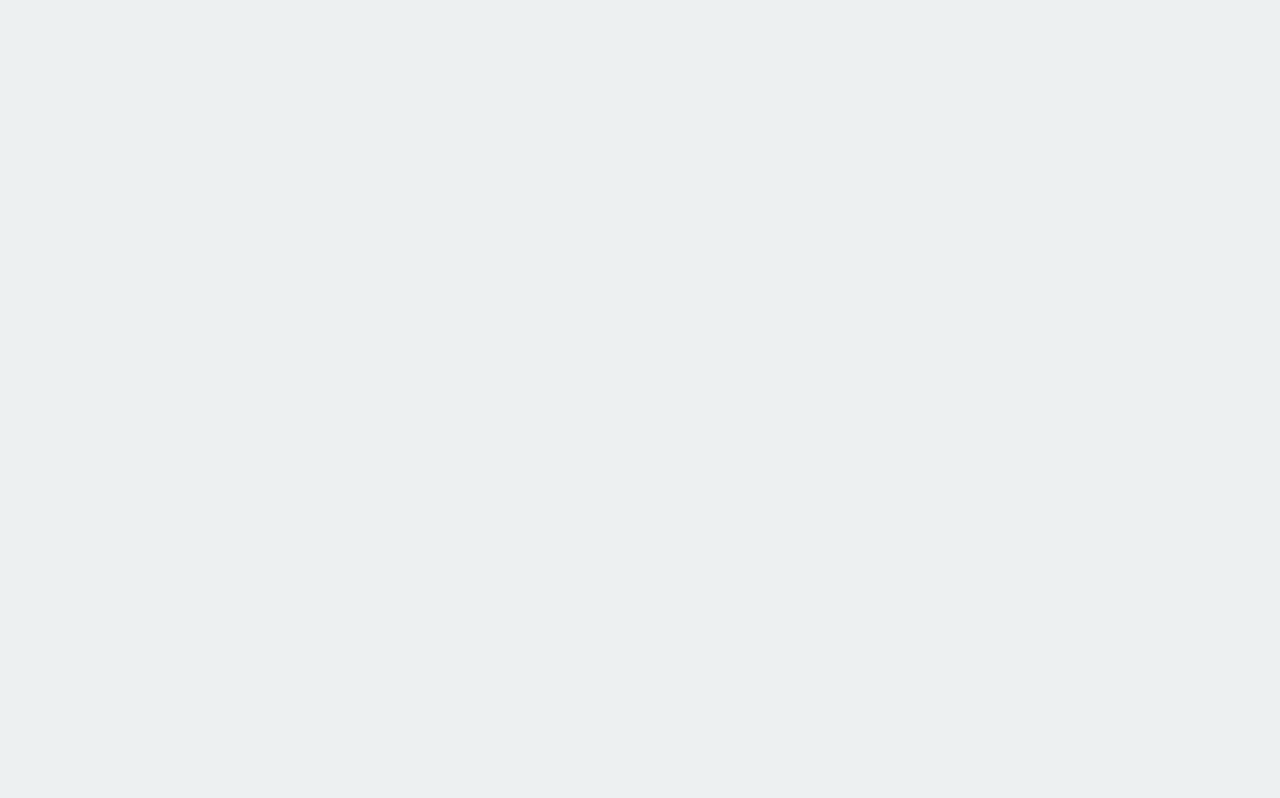
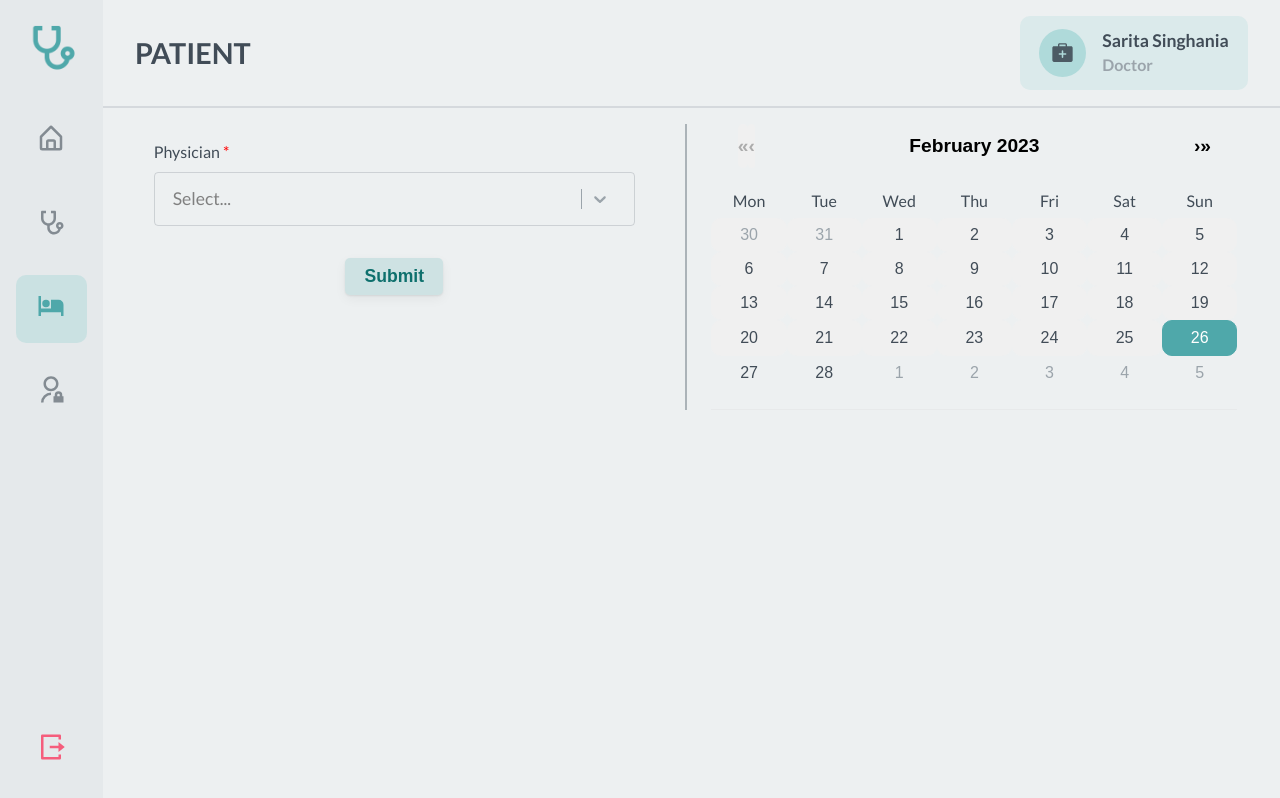
Before and after one commit to yatindra7/Sekhmet, a React (Vite) app in the folder frontend/: page /patient/1/schedule/1 in a window 1280 px wide. Before the commit this address had no page. Built offline with nearby package versions, Linux system fonts and the light colour scheme; sample sign-in values are in the browser's storage.

Commit message:
Schueduler page (wip);

```diff
--- a/frontend/package.json
+++ b/frontend/package.json
@@ -15,6 +15,7 @@
     "axios": "^1.3.4",
     "fuzzysort": "^2.0.4",
     "react": "^18.2.0",
+    "react-calendar": "^4.0.0",
     "react-dom": "^18.2.0",
     "react-icons": "^4.7.1",
     "react-router-dom": "^6.4.3",
@@ -24,6 +25,7 @@
   },
   "devDependencies": {
     "@types/react": "^18.0.22",
+    "@types/react-calendar": "^3.9.0",
     "@types/react-dom": "^18.0.7",
     "@types/react-table": "^7.7.14",
     "@typescript-eslint/eslint-plugin": "^5.41.0",
--- a/frontend/src/App.tsx
+++ b/frontend/src/App.tsx
@@ -9,6 +9,7 @@ import Login from './pages/Login';
 import AddPatient from './pages/AddPatient';
 import PatientDetails from './pages/PatientDetails';
 import AddUser from './pages/AddUser';
+import Scheduler from './pages/Scheduler';
 
 function App() {
   return (
@@ -23,7 +24,10 @@ function App() {
               <Route path="/patient">
                 <Route index element={<Patient />} />
                 <Route path="new" element={<AddPatient />} />
-                <Route path=":ssn" element={<PatientDetails />} />
+                <Route path=":ssn">
+                  <Route index element={<PatientDetails />} />
+                  <Route path="schedule/:type" element={<Scheduler />} />
+                </Route>
               </Route>
               <Route path="/admin">
                 <Route index element={<Admin />} />
--- a/frontend/src/pages/PatientDetails.tsx
+++ b/frontend/src/pages/PatientDetails.tsx
@@ -1,5 +1,5 @@
 import { useEffect, useState } from 'react';
-import { useParams } from 'react-router-dom';
+import { useNavigate, useParams } from 'react-router-dom';
 import { PatientType } from '../types';
 import { AiFillHome } from 'react-icons/ai';
 import { RiStethoscopeFill } from 'react-icons/ri';
@@ -9,6 +9,7 @@ import Procedure from '../components/Procedure';
 
 function PatientDetails() {
   const params = useParams();
+  const navigate = useNavigate();
 
   const [patientData, setPatientData] = useState<PatientType>();
 
@@ -52,7 +53,12 @@ function PatientDetails() {
           </div>
         </div>
         <div className="tests">
-          <div className="title">Procedures and tests</div>
+          <div className="top-bar">
+            <div className="title">Procedures and tests</div>
+            <button type="button" className="add-btn" onClick={() => navigate('schedule/test')}>
+              Add +
+            </button>
+          </div>
           <div className="list">
             {Procedures.map((procedure) => (
               <Procedure key={procedure.procedureID} data={procedure} />
@@ -61,7 +67,12 @@ function PatientDetails() {
         </div>
       </div>
       <div className="panel appointment">
-        <div className="title">Appointments</div>
+        <div className="top-bar">
+          <div className="title">Appointments</div>
+          <button type="button" className="add-btn" onClick={() => navigate('schedule/appointment')}>
+            Add +
+          </button>
+        </div>
         <div className="list">
           {Appointments.map((appointment) => (
             <Appointment key={appointment.appointmentID} data={appointment} />
--- /dev/null
+++ b/frontend/src/pages/Scheduler.tsx
@@ -0,0 +1,78 @@
+import { useEffect, useState } from 'react';
+import { useNavigate, useParams } from 'react-router-dom';
+import { useForm } from '../hooks/useForm';
+import { SchedulerFormType } from '../types';
+import { AiOutlineLoading } from 'react-icons/ai';
+import Select from 'react-select';
+import { Physicians, Procedures } from '../data';
+import CalendarComponent from 'react-calendar';
+
+function Scheduler() {
+  const params = useParams();
+  const navigate = useNavigate();
+
+  const [type, setType] = useState<string>('test');
+  const [date, setDate] = useState<Date>(new Date());
+  const [isSubmitLoading, setIsSubmitLoading] = useState(false);
+
+  useEffect(() => {
+    if (params.type) setType(params.type);
+  }, [params.type]);
+
+  const onSubmit = (data: SchedulerFormType) => {
+    setIsSubmitLoading(true);
+    console.log(data);
+    setIsSubmitLoading(false);
+    navigate(`/patient/${params.ssn}`);
+  };
+
+  const { handleSubmit, handleChange, changeValue, data, errors } = useForm<SchedulerFormType>({
+    validations: {},
+    onSubmit: () => onSubmit(data),
+  });
+
+  return (
+    <div className="scheduler">
+      <div className="panel">
+        <form onSubmit={handleSubmit}>
+          <div className="item-group">
+            <div className="form-item form-item-long required">
+              <div className="label">Physician</div>
+              <Select
+                options={Physicians.map((physician) => {
+                  return { value: physician.employeeID, label: physician.name };
+                })}
+                onChange={(selectedPhysician) => changeValue('physician')(selectedPhysician?.value)}
+                classNamePrefix="custom-select"
+              />
+              {errors.physician && <div className="error">{errors.physician}</div>}
+            </div>
+          </div>
+          {type === 'test' && (
+            <div className="item-group">
+              <div className="form-item form-item-long required">
+                <div className="label">Procedure/Test</div>
+                <Select
+                  options={Procedures.map((procedure) => {
+                    return { value: procedure.procedureID, label: procedure.name };
+                  })}
+                  onChange={(selectedProcedure) => changeValue('procedure')(selectedProcedure?.value)}
+                  classNamePrefix="custom-select"
+                />
+                {errors.procedure && <div className="error">{errors.procedure}</div>}
+              </div>
+            </div>
+          )}
+          <button className="submit" disabled={isSubmitLoading} type="submit">
+            Submit {isSubmitLoading && <AiOutlineLoading size={15} />}
+          </button>
+        </form>
+      </div>
+      <div className="panel">
+        <CalendarComponent minDate={new Date()} value={date} onChange={(date: Date) => setDate(date)} />
+      </div>
+    </div>
+  );
+}
+
+export default Scheduler;
--- /dev/null
+++ b/frontend/src/styles/calendar.scss
@@ -0,0 +1,147 @@
+//Many of the below styles are taken from the react-calendar package itself and changed according to our needs.
+
+.react-calendar {
+  width: 98%;
+  line-height: 1.125em;
+  display: flex;
+  flex-direction: column;
+  align-items: center;
+  padding-bottom: 1.2rem;
+  border-bottom: 1px solid rgba(#ccc, 0.2);
+
+  button {
+    background: none;
+    margin: 0;
+    border: 0;
+    outline: none;
+    border-radius: 10px;
+    font-size: 1rem;
+  }
+}
+
+.react-calendar--doubleView {
+  width: 700px;
+}
+
+.react-calendar--doubleView .react-calendar__viewContainer {
+  display: flex;
+  margin: -0.5em;
+}
+
+.react-calendar--doubleView .react-calendar__viewContainer > * {
+  width: 50%;
+  margin: 0.5em;
+}
+
+.react-calendar,
+.react-calendar *,
+.react-calendar *:before,
+.react-calendar *:after {
+  -moz-box-sizing: border-box;
+  -webkit-box-sizing: border-box;
+  box-sizing: border-box;
+}
+
+.react-calendar button:enabled:hover {
+  cursor: pointer;
+}
+
+.react-calendar__navigation {
+  display: flex;
+  justify-content: center;
+  height: 44px;
+  margin-bottom: 1em;
+  width: 90%;
+
+  button {
+    font-size: 1.2rem;
+    font-weight: 600;
+  }
+}
+
+.react-calendar__navigation button:disabled {
+  background-color: #f0f0f0;
+}
+
+.react-calendar__navigation button:enabled:hover,
+.react-calendar__navigation button:enabled:focus {
+  background-color: #e6e6e6;
+}
+
+.react-calendar__month-view__weekdays {
+  text-align: center;
+  font-weight: 500;
+
+  abbr {
+    text-decoration: none;
+  }
+}
+
+.react-calendar__month-view__weekdays__weekday {
+  padding: 0.5rem;
+}
+
+.react-calendar__month-view__weekNumbers .react-calendar__tile {
+  display: flex;
+  align-items: center;
+  justify-content: center;
+  font-weight: bold;
+}
+
+.react-calendar__month-view__days__day--neighboringMonth {
+  color: $text-light !important;
+}
+
+.react-calendar__year-view .react-calendar__tile,
+.react-calendar__decade-view .react-calendar__tile,
+.react-calendar__century-view .react-calendar__tile {
+  padding: 2em 0.5em;
+}
+
+.react-calendar__tile {
+  padding: 0.5rem 0.8rem;
+  background: none;
+  text-align: center;
+  color: $text;
+}
+
+.react-calendar__tile:disabled {
+  background-color: #f0f0f0;
+}
+
+.react-calendar__tile:enabled:hover,
+.react-calendar__tile:enabled:focus {
+  background-color: #e6e6e6;
+}
+
+.react-calendar__tile--now {
+  border: 1px solid $primary !important;
+}
+
+.react-calendar__tile--now:enabled:hover,
+.react-calendar__tile--now:enabled:focus {
+  background: #ffffa9;
+}
+
+.react-calendar__tile--hasActive {
+  background: $primary;
+}
+
+.react-calendar__tile--hasActive:enabled:hover,
+.react-calendar__tile--hasActive:enabled:focus {
+  background: #a9d4ff;
+}
+
+.react-calendar__tile--active {
+  background: $primary !important;
+  color: white;
+}
+
+.react-calendar__tile--active:enabled:hover,
+.react-calendar__tile--active:enabled:focus {
+  background: $primary;
+}
+
+.react-calendar--selectRange .react-calendar__tile--hover {
+  background-color: #e6e6e6;
+}
--- a/frontend/src/styles/index.scss
+++ b/frontend/src/styles/index.scss
@@ -10,9 +10,11 @@
 @import 'header.scss';
 @import 'appointment.scss';
 @import 'procedure.scss';
+@import 'calendar.scss';
 
 @import 'home.scss';
 @import 'login.scss';
 @import 'patient.scss';
 @import 'add-patient.scss';
 @import 'patient-details.scss';
+@import 'scheduler.scss';
--- a/frontend/src/styles/patient-details.scss
+++ b/frontend/src/styles/patient-details.scss
@@ -80,11 +80,30 @@
     border-radius: 10px;
   }
 
+  .top-bar {
+    display: flex;
+    align-items: center;
+    justify-content: space-between;
+    padding: 2rem 0 1rem 0;
+    border-bottom: 2px solid rgba($grey, 0.5);
+  }
+
   .title {
-    padding: 2rem 0 1rem 0;
     font-size: 1.8rem;
     font-weight: 600;
     text-align: center;
-    border-bottom: 2px solid rgba($grey, 0.5);
+  }
+
+  .add-btn {
+    width: 6rem;
+    margin-left: 1rem;
+    outline: none;
+    border: none;
+    padding: 0.5rem 1rem;
+    font-size: 1rem;
+    font-weight: 600;
+    border-radius: 5px;
+    background-color: rgba($primary, 0.5);
+    cursor: pointer;
   }
 }
--- /dev/null
+++ b/frontend/src/styles/scheduler.scss
@@ -0,0 +1,14 @@
+.scheduler {
+  display: flex;
+  align-items: stretch;
+
+  .panel {
+    width: 50%;
+    margin: 1rem 0;
+    padding: 0 1.5rem;
+
+    &:not(:last-child) {
+      border-right: 2px solid rgba($grey, 0.8);
+    }
+  }
+}
```
Also changed, not shown: frontend/src/types.ts (+7 -0 lines).
